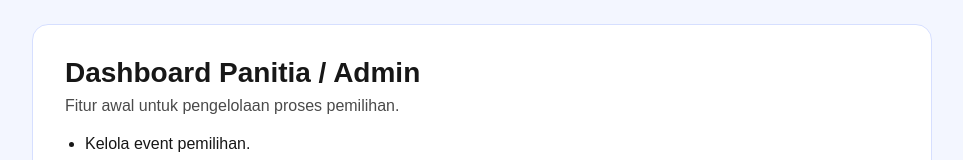
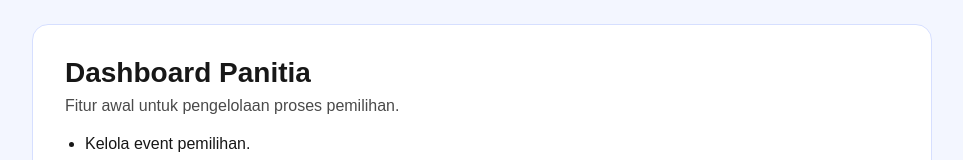
Before and after one commit to amardito/pemilo-nextjs, a Next.js app: page /admin in a window 1280 px wide. Shown: the top 160 px of the page, without its empty margins (158-1121 px from the left). Built offline with nearby package versions, Linux system fonts and the light colour scheme.

Commit message:
chore: standardize panitia terminology in UI
Agent-Logs-Url: https://github.com/amardito/pemilo-nextjs/sessions/fcc67d9c-50cf-4473-92cf-7a0f780e7651

Co-authored-by: amardito <58841477+amardito@users.noreply.github.com>

```diff
--- a/app/admin/page.tsx
+++ b/app/admin/page.tsx
@@ -6,7 +6,7 @@ export default function AdminPage() {
     <div className={styles.wrapper}>
       <main className={styles.card}>
         <header className={styles.header}>
-          <h1>Dashboard Panitia / Admin</h1>
+          <h1>Dashboard Panitia</h1>
           <p>Fitur awal untuk pengelolaan proses pemilihan.</p>
         </header>
         <ul className={styles.list}>
--- a/app/page.tsx
+++ b/app/page.tsx
@@ -11,7 +11,7 @@ export default function Home() {
         </div>
         <section className={styles.grid}>
           <Link className={styles.card} href="/admin">
-            <h2>Panitia / Admin</h2>
+            <h2>Panitia</h2>
             <p>Kelola event pemilihan, data kandidat, dan daftar pemilih.</p>
           </Link>
           <Link className={styles.card} href="/voter">
```
